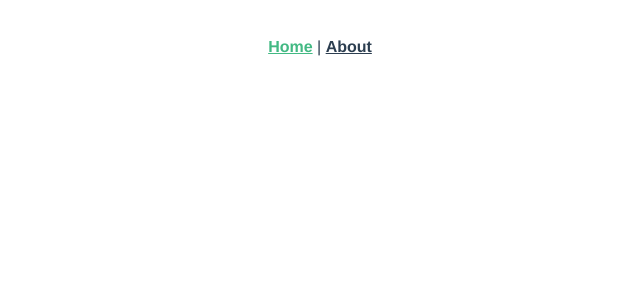
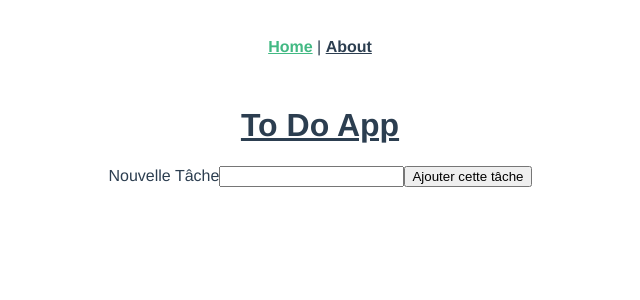
Before and after one commit to StephaneMercier/my_todo_app, a Vue app: page / in a window 1280 px wide. Shown: the top 300 px of the page, without its empty margins (320-960 px from the left). Built offline with nearby package versions, Linux system fonts and the light colour scheme.

Commit message:
begin app

```diff
--- a/src/views/Home.vue
+++ b/src/views/Home.vue
@@ -1,5 +1,10 @@
 <template>
-  <div class="home"></div>
+  <h1>To Do App</h1>
+  <form>
+    <label class="todoName" for="newTodo">Nouvelle Tâche</label>
+    <input name="newTodo" />
+    <button>Ajouter cette tâche</button>
+  </form>
 </template>
 
 <script>
@@ -7,3 +12,11 @@
 
 export default {};
 </script>
+
+<style scoped>
+h1 {
+  text-decoration: underline;
+}
+.todoName {
+}
+</style>
```
